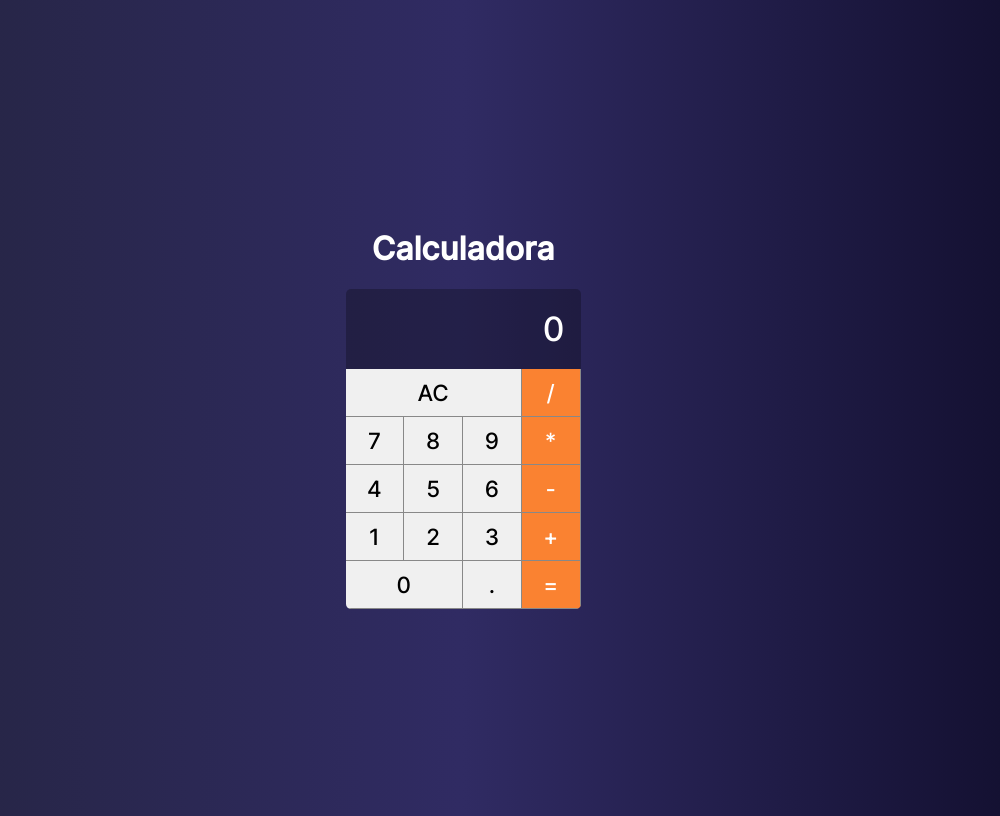
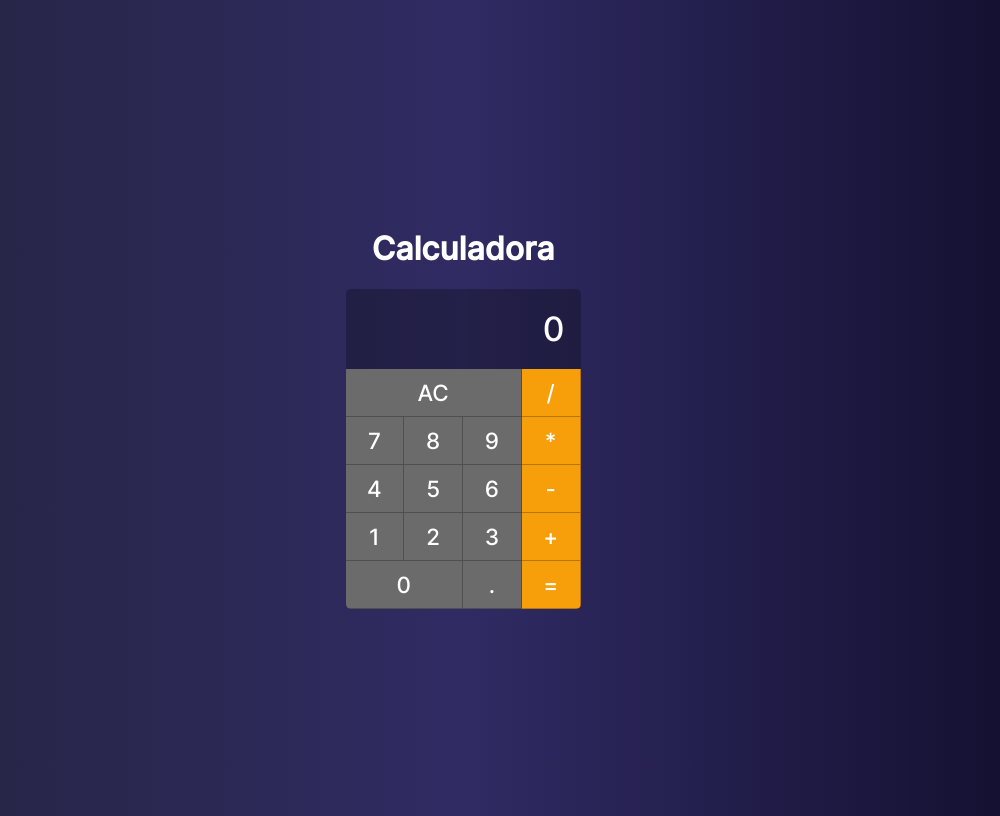
Before and after one commit to polyanetuag/calculadora, a React (Create React App) app: page / in a window 1280 px wide. Shown: the whole page, without its empty margins (177-1177 px from the left). Built offline with nearby package versions, Linux system fonts and the light colour scheme.

Commit message:
changing colors of calculator buttons

```diff
--- a/src/components/Button.css
+++ b/src/components/Button.css
@@ -1,6 +1,7 @@
 :root {
-  --bg-button: #f0f0f0;
-  --border-button: solid 1px #888;
+  --bg-button: #6b6b6b;
+  --border-button: solid 1px #0004;
+  --color-button: #fff;
 }
 
 .button {
@@ -10,6 +11,7 @@
   outline: none;
   border-right: var(--border-button);
   border-bottom: var(--border-button);
+  color: var(--color-button);
 }
 
 .button:active {
@@ -25,10 +27,10 @@
 }
 
 .button.operation {
-  background: #fa8231;
+  background: #f69f0b;
   color: #fff;
 }
 
 .button.operation:active {
-  background: #fa8231cc;
+  background: #e08c06;
 }
```
